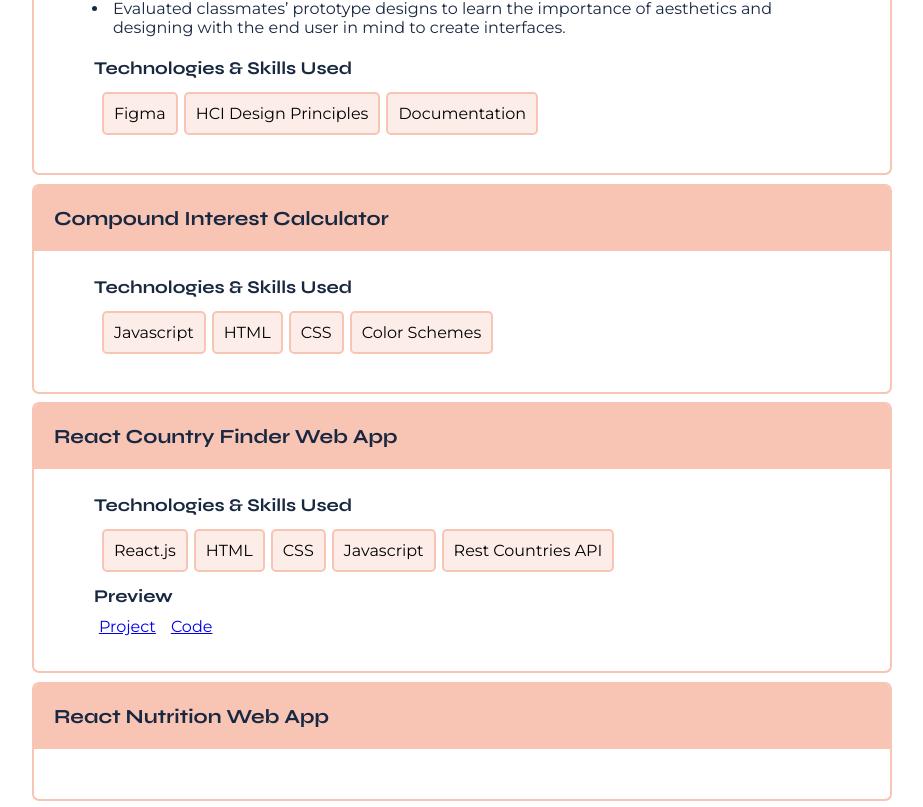
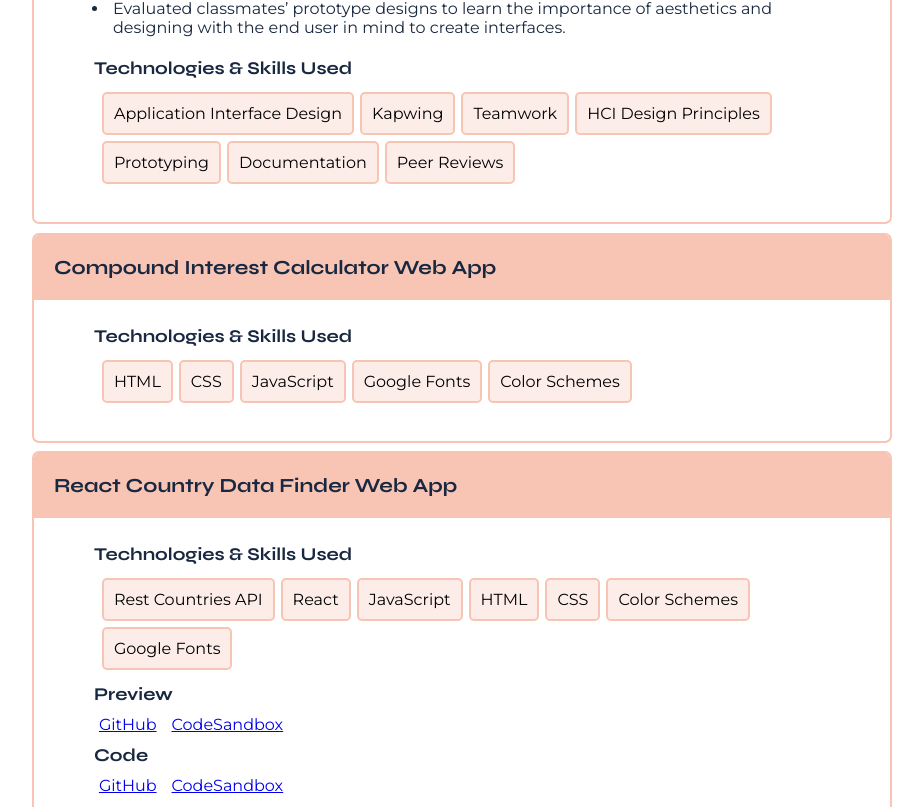
Before and after one commit to speer987/personal-website, a React (Create React App) app: page / in a window 1280 px wide. Shown: the part 1909-2716 px from the top of the page, without its empty margins (178-1101 px from the left). Built offline with nearby package versions, Linux system fonts and the light colour scheme.

Commit message:
adding updating data to projects

```diff
--- a/src/components/Coursework.js
+++ b/src/components/Coursework.js
@@ -32,17 +32,30 @@ export default function Coursework({ courseList }) {
         {courseInfo?.preview ? (
           <div className="extra-padding">
             <h5>Preview</h5>
-            <div className="extra-padding flex">
-              <h4>
-                <a href={courseInfo.preview.project} target="_blank">
-                  Project
-                </a>
-              </h4>
-              <h4 className="extra-padding">
-                <a href={courseInfo.preview.code} target="_blank">
-                  Code
-                </a>
-              </h4>
+            <div className="flex">
+              {courseInfo?.preview?.map((item) => (
+                <h4 className="extra-padding" key={item}>
+                  <a href={item[1]} target="_blank">
+                    {item[0]}
+                  </a>
+                </h4>
+              ))}
+            </div>
+          </div>
+        ) : (
+          <div></div>
+        )}
+        {courseInfo?.code ? (
+          <div className="extra-padding">
+            <h5>Code</h5>
+            <div className="flex">
+              {courseInfo?.code?.map((item) => (
+                <h4 className="extra-padding" key={item}>
+                  <a href={item[1]} target="_blank">
+                    {item[0]}
+                  </a>
+                </h4>
+              ))}
             </div>
           </div>
         ) : (
--- a/src/components/projects.js
+++ b/src/components/projects.js
@@ -1,29 +1,52 @@
 const projects = [
   {
-    course: "Medication Tracking App Prototype (BetterHealth App)",
+    course: "Medication Tracking App (BetterHealth App)",
     university: "Loyola Marymount University",
     desc: [
       "Applied several HCI principles learned throughout the semester in a group project to ideate, design and build an app prototype to remind forgetful medicine takers to record their mood and dose intake.",
       "Submitted four reports and a 10 minute video that summarized group findings about user research and effectiveness of prototype to improve app design periodically.",
       "Evaluated classmates’ prototype designs to learn the importance of aesthetics and designing with the end user in mind to create interfaces.",
     ],
-    tech: ["Figma", "HCI Design Principles", "Documentation"],
+    tech: [
+      "Application Interface Design",
+      "Kapwing",
+      "Teamwork",
+      "HCI Design Principles",
+      "Prototyping",
+      "Documentation",
+      "Peer Reviews",
+    ],
   },
   {
-    course: "Compound Interest Calculator",
+    course: "Compound Interest Calculator Web App",
     university: "Loyola Marymount University",
     // desc: ["I like pie."],
-    tech: ["Javascript", "HTML", "CSS", "Color Schemes"],
+    tech: ["HTML", "CSS", "JavaScript", "Google Fonts", "Color Schemes"],
   },
   {
-    course: "React Country Finder Web App",
+    course: "React Country Data Finder Web App",
     university: "Loyola Marymount University",
     // desc: ["I like pie."],
-    tech: ["React.js", "HTML", "CSS", "Javascript", "Rest Countries API"],
-    preview: {
-      project: "https://speer987.github.io/react-country-finder/",
-      code: "https://github.com/speer987/react-country-finder",
-    },
+    tech: [
+      "Rest Countries API",
+      "React",
+      "JavaScript",
+      "HTML",
+      "CSS",
+      "Color Schemes",
+      "Google Fonts",
+    ],
+    preview: [
+      ["GitHub", "https://speer987.github.io/react-country-finder/"],
+      ["CodeSandbox", "https://q839ng.csb.app/"],
+    ],
+    code: [
+      ["GitHub", "https://github.com/speer987/react-country-finder"],
+      [
+        "CodeSandbox",
+        "https://codesandbox.io/p/sandbox/react-country-data-finder-q839ng?file=%2Fsrc%2Findex.js",
+      ],
+    ],
   },
   {
     course: "React Nutrition Web App",
```
